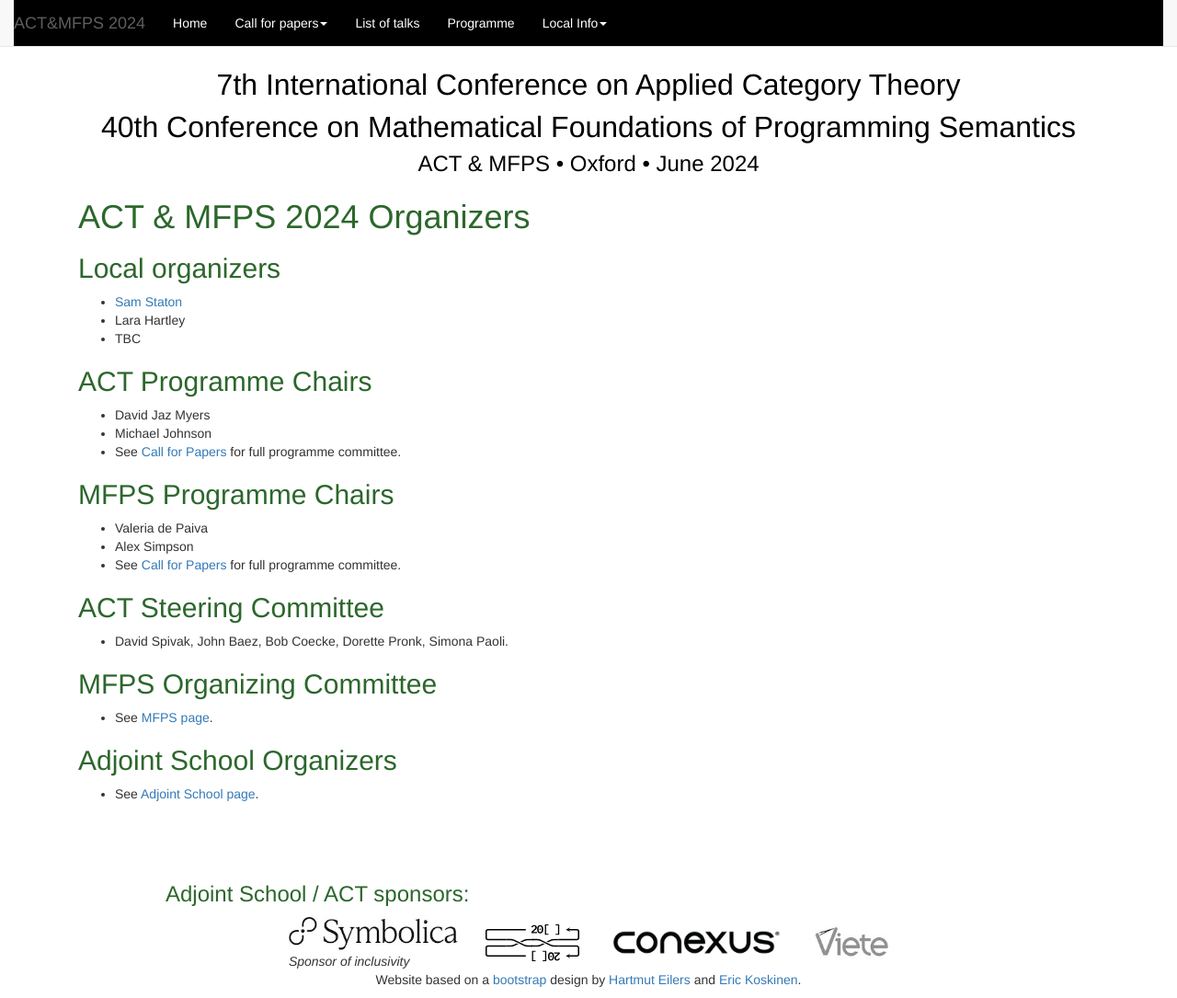
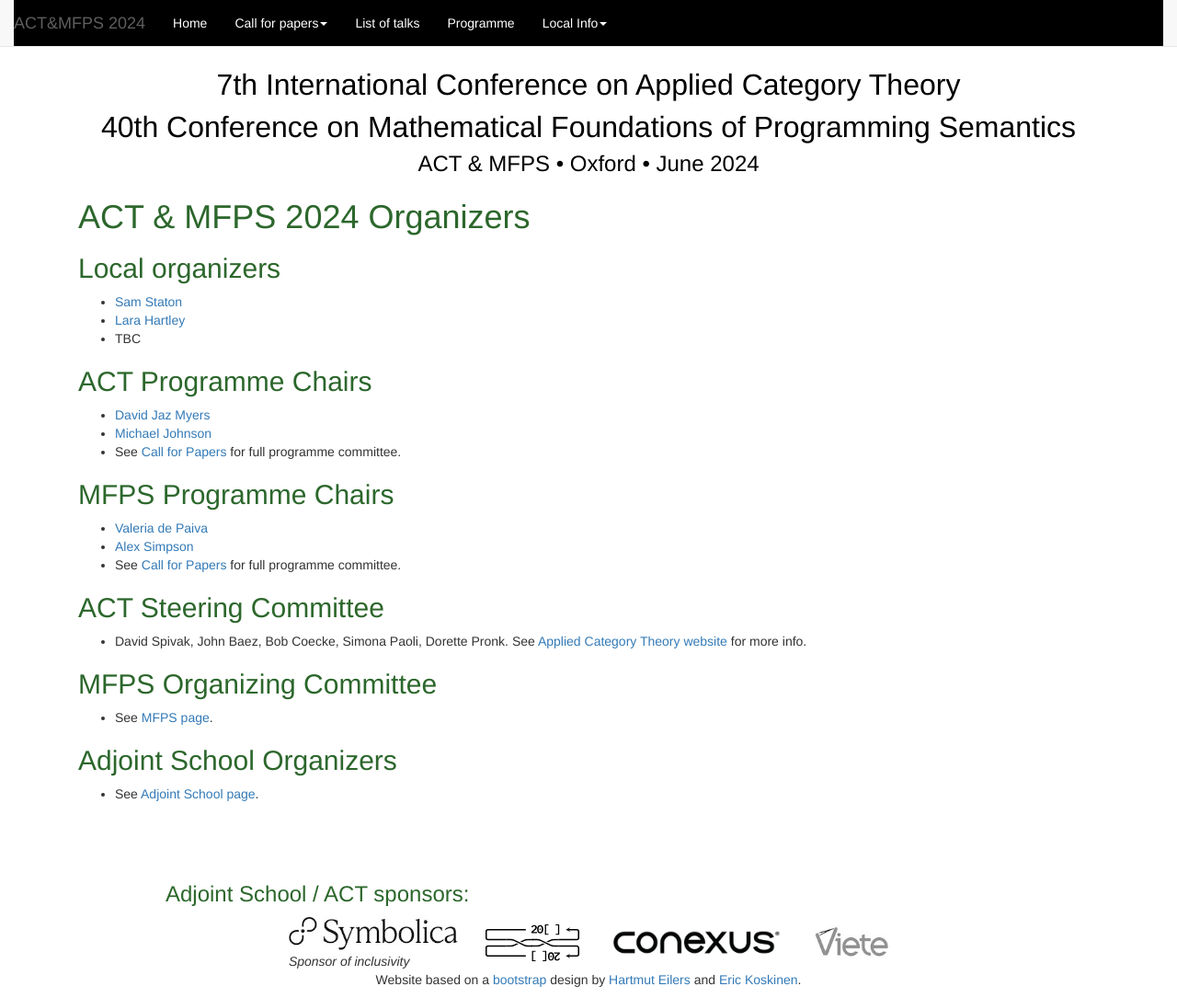
Before and after one commit to oxford24/oxford24.github.io, a Jekyll site: the page built from local-org.md, in a window 1280 px wide and 1085 px high. Shown: the whole window at 92% size. Built offline with Jekyll 4.4.1, drawn with Linux system fonts in a browser that asks for light colours.

Commit message:
Update local-org.md

```diff
--- a/local-org.md
+++ b/local-org.md
@@ -7,21 +7,21 @@ layout: actmfps
 ## Local organizers
 
 * [Sam Staton](https://www.cs.ox.ac.uk/people/samuel.staton/main.html)
-* Lara Hartley
+* [Lara Hartley](https://www.cs.ox.ac.uk/people/lara.hartley/)
 * TBC
 
 ## ACT Programme Chairs
-* David Jaz Myers
-* Michael Johnson
+* [David Jaz Myers](http://davidjaz.com/)
+* [Michael Johnson](http://web.science.mq.edu.au/~mike/)
 * See [Call for Papers](act_cfp.html) for full programme committee.
 
 ## MFPS Programme Chairs
-* Valeria de Paiva
-* Alex Simpson
+* [Valeria de Paiva](https://vcvpaiva.github.io/)
+* [Alex Simpson](https://www.fmf.uni-lj.si/en/directory/212/simpson-alexander-keith/)
 * See [Call for Papers](mfps_cfp.html) for full programme committee.
 
 ## ACT Steering Committee
-* David Spivak, John Baez, Bob Coecke, Dorette Pronk, Simona Paoli.
+* David Spivak, John Baez, Bob Coecke, Simona Paoli, Dorette Pronk. See [Applied Category Theory website](https://www.appliedcategorytheory.org/) for more info.
 
 ## MFPS Organizing Committee
 * See [MFPS page](https://mfpsconf.org/?page_id=5).
```
